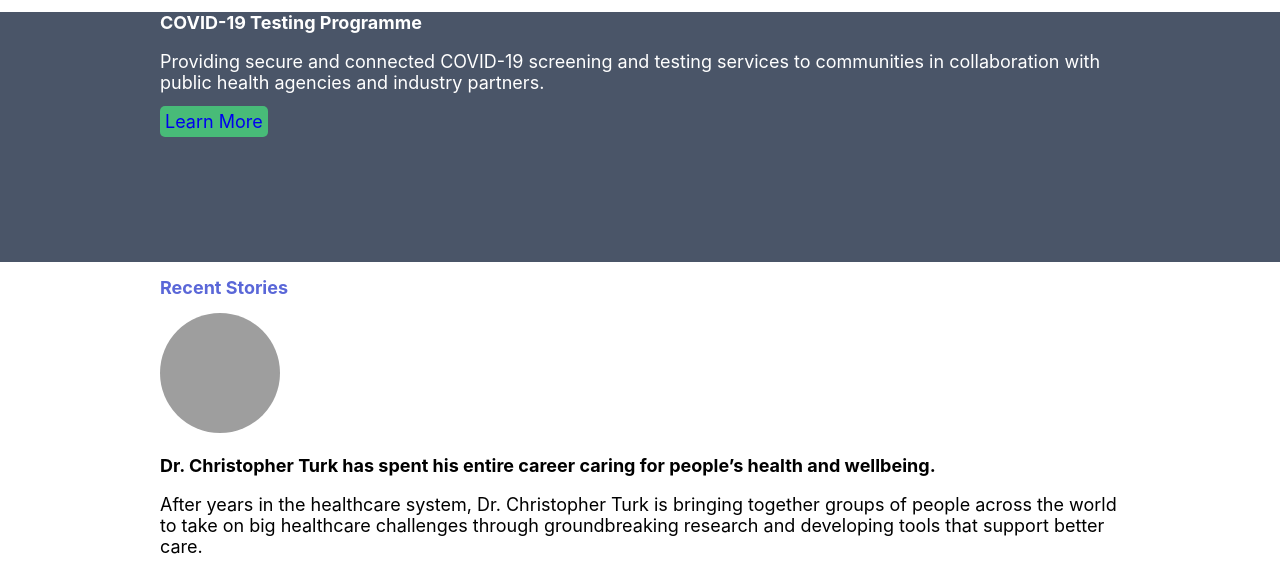
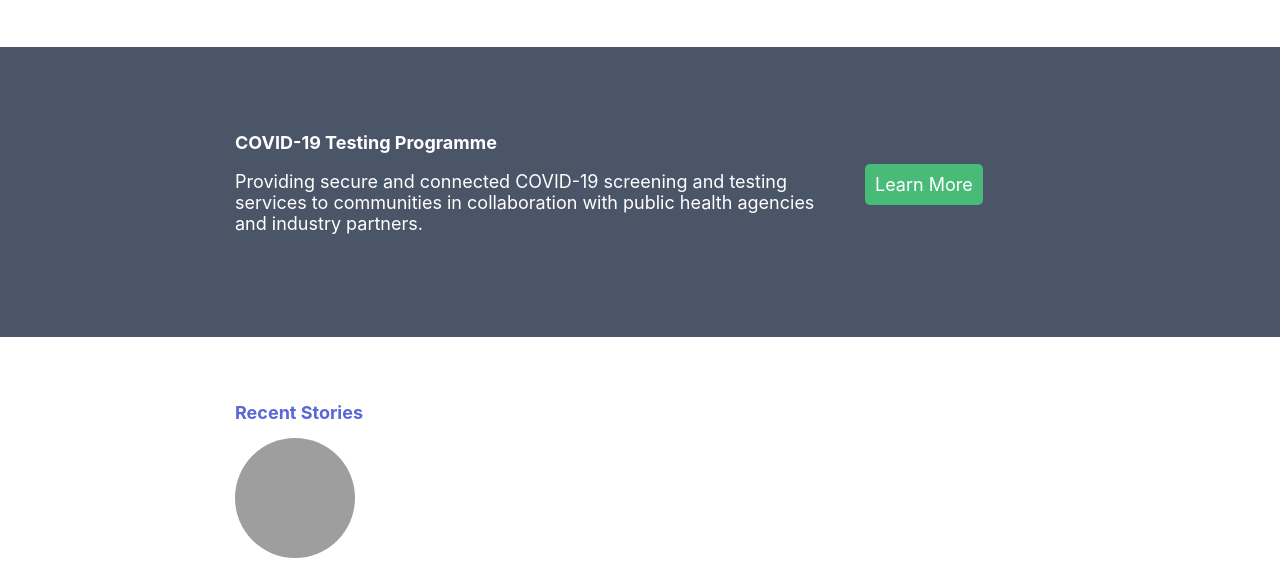
Before and after one commit to damullings/info2180-project1, a plain HTML site: page index.html in a window 1280 px wide. Shown: the part 866-1438 px from the top of the page. Drawn offline with Linux system fonts and the light colour scheme; grey boxes are pictures that could not be loaded.

Commit message:
Layout COVID Testing section

```diff
--- a/styles.css
+++ b/styles.css
@@ -99,6 +99,10 @@ html, body, h1, h2, h3, h4, h5, h6  {
 
 /* The Learn About section Layout */
 
+.learn-about .container
+{
+    padding-bottom: 50px;
+}
 .learn-about .container h2{
     font-size: 24px;
     color: #48BB78;
@@ -148,19 +152,55 @@ html, body, h1, h2, h3, h4, h5, h6  {
 
 .testing
 {
+    background-color: #4A5568;
+    padding-top: 70px;
+    height: 220px;
+    width: 100%;
+    margin: 0;
+}
+
+.testing .container
+{
     color: white;
     background-color: #4A5568;
-    height: 250px;
+    padding-left: 150px;
+    width: 100%;
+    display: flex;
+    align-content: stretch;
 }
 
+.testing-desciption
+{
+    color: white;
+    flex-basis: 600px;
+}
+
+.cta
+{
+    margin: auto;
+    flex-basis: 300px;
+
+}
 
 .cta a
 {
     /* Testing Description Button Words */
     background-color: #48BB78;
     border-radius: 5px;
-    padding: 5px;
+    padding: 10px;
+
     text-decoration: none;
+    color: white;
+}
+
+/* End TESTING Section */
+
+
+/* Stories */
+.stories
+{
+    padding-top: 50px;
+    padding-left: 150px;
 }
 
 .stories .container h2
```
